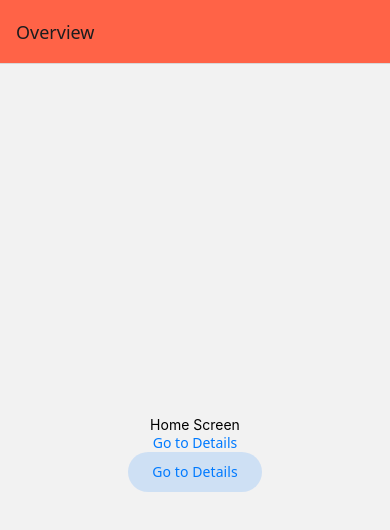
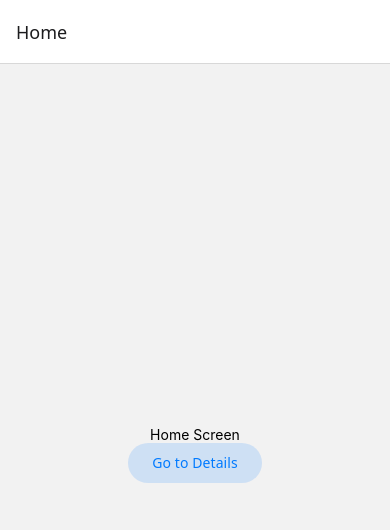
Before and after one commit to ker-mari/appdev2-midterm-exam, a React Native app: screen / in a window 390 px wide. Shown: the top 530 px of the page. Built offline with nearby package versions, Linux system fonts and the light colour scheme.

Commit message:
Using the navigation object

```diff
--- a/App.tsx
+++ b/App.tsx
@@ -1,20 +1,27 @@
 import * as React from 'react';
 import { View, Text } from 'react-native';
-import { createStaticNavigation } from '@react-navigation/native';
+import {
+  createStaticNavigation,
+  useNavigation,
+} from '@react-navigation/native';
 import { createNativeStackNavigator } from '@react-navigation/native-stack';
-import { Link } from '@react-navigation/native';
 import { Button } from '@react-navigation/elements';
 
+
 function HomeScreen() {
+  const navigation = useNavigation();
+
   return (
     <View style={{ flex: 1, alignItems: 'center', justifyContent: 'center' }}>
       <Text>Home Screen</Text>
-      <Link screen="Details">Go to Details</Link>
-      <Button screen="Details">Go to Details</Button>
+      <Button onPress={() => navigation.navigate('Details')}>
+        Go to Details
+      </Button>
     </View>
   );
 }
 
+// ... other code from the previous section
 
 function DetailsScreen() {
   return (
@@ -26,21 +33,11 @@
 
 const RootStack = createNativeStackNavigator({
   initialRouteName: 'Home',
-  screenOptions: {
-    headerStyle: { backgroundColor: 'tomato' },
-  },
   screens: {
-    Home: {
-      screen: HomeScreen,
-      options: {
-        title: 'Overview',
-      },
-    },
+    Home: HomeScreen,
     Details: DetailsScreen,
   },
 });
-
-
 
 const Navigation = createStaticNavigation(RootStack);
 
```
